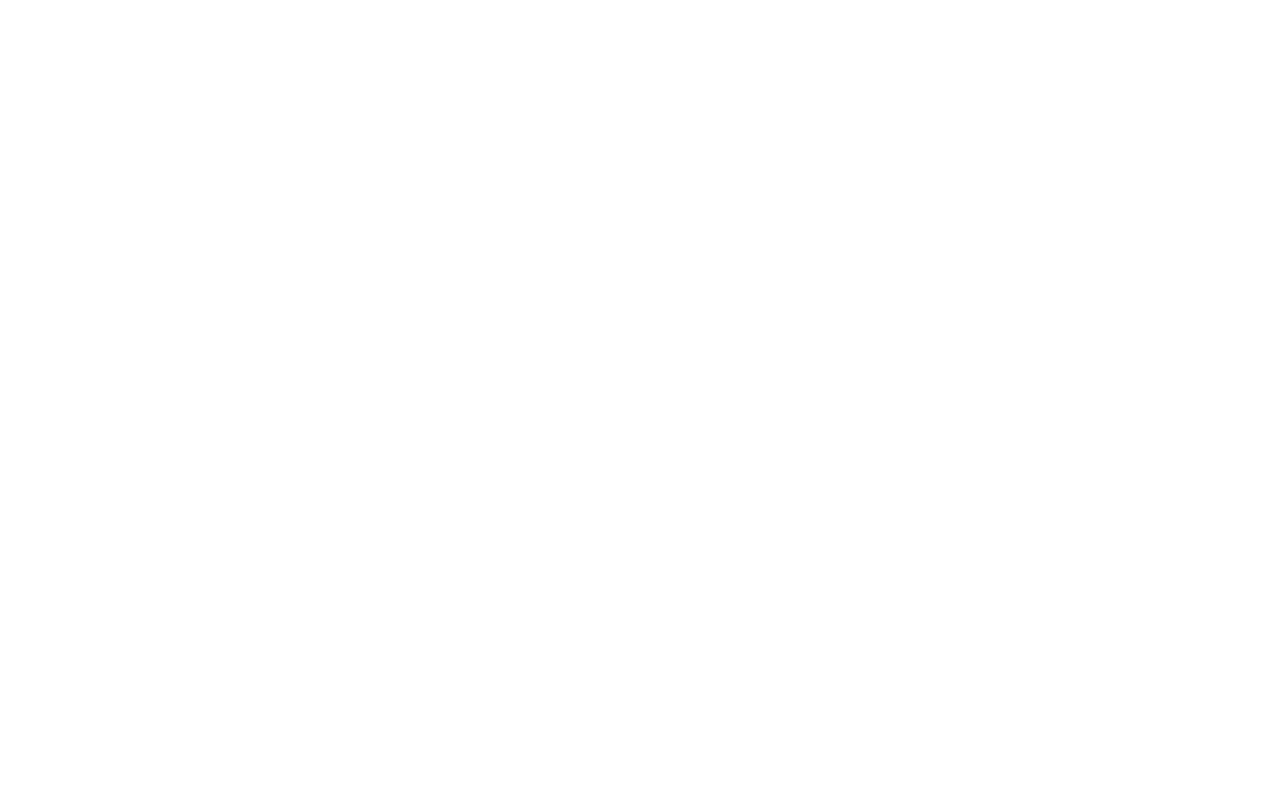
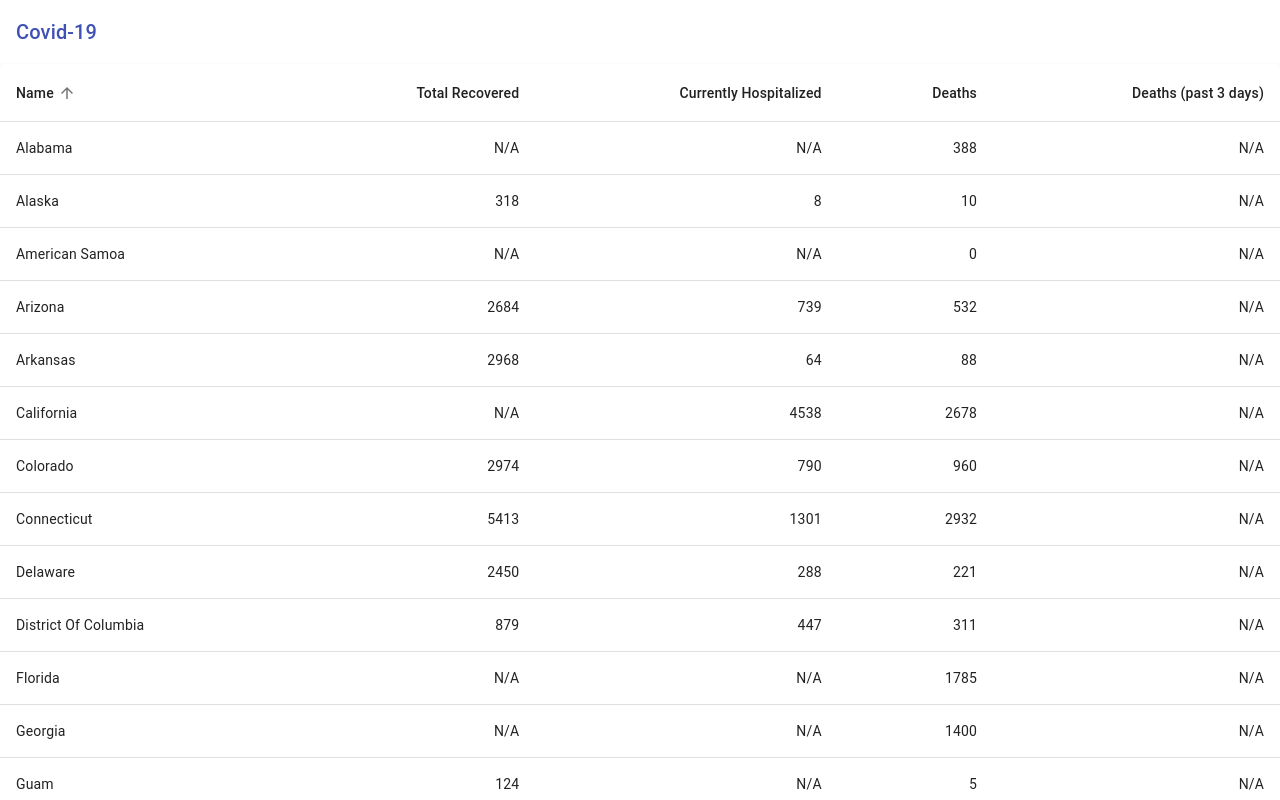
Before and after one commit to Beadsley/Covid-19-webapp, a React (Create React App) app in the folder client/: page / in a window 1280 px wide. Shown: the top 800 px of the page. Built offline with nearby package versions, Linux system fonts and the light colour scheme.

Commit message:
Table component added

```diff
--- a/client/src/App.js
+++ b/client/src/App.js
@@ -1,10 +1,10 @@
 import React from 'react';
+import Table from './components/Table';
 
 function App() {
-  return (
-    <div>
-    </div>
-  );
+  return <div>
+    <Table />
+  </div>;
 }
 
 export default App;
--- /dev/null
+++ b/client/src/components/Table.js
@@ -0,0 +1,166 @@
+import React, { useEffect, useState } from 'react';
+import {
+  Table,
+  TableBody,
+  TableCell,
+  TableContainer,
+  TableHead,
+  TableRow,
+  Paper,
+  Typography,
+  TableSortLabel,
+  makeStyles,
+} from '@material-ui/core';
+import config from '../config';
+
+const useStyles = makeStyles((theme) => ({
+  table: {
+    minWidth: 650,
+    borderCollapse: 'separate',
+  },
+  header: {
+    display: 'flex',
+    justifyContent: 'space-between',
+    margin: theme.spacing(2),
+  },
+  subHeader: {
+    fontSize: '1rem',
+    border: 'none',
+    backgroundColor: 'transparent',
+    outline: '0',
+  },
+}));
+
+const compare = (key, asc) => (asc ? (a, b) => (a[key] < b[key] ? -1 : 1) : (a, b) => (a[key] > b[key] ? -1 : 1));
+
+export default function FlaggedPsychologistTable() {
+  const [sort, setSort] = useState({ active: 'name', comparator: compare('name', true), direction: 'ascending' });
+  const classes = useStyles();
+  const data = config.mockdata;
+
+  return (
+    <>
+      <div className={classes.header}>
+        <Typography variant='h6' id='tableTitle' component='div' color='primary'>
+          {' Covid-19'}
+        </Typography>
+      </div>
+      <TableContainer component={Paper}>
+        <Table className={classes.table} aria-label='simple table'>
+          <TableHead>
+            <TableRow>
+              <TableCell>
+                <TableSortLabel
+                  active={sort.active === 'name'}
+                  direction={sort.direction === 'ascending' ? 'asc' : 'desc'}
+                  onClick={() => {
+                    sort.direction === 'ascending' && sort.active === 'name'
+                      ? setSort({ active: 'name', comparator: compare('name', false), direction: 'descending' })
+                      : setSort({ active: 'name', comparator: compare('name', true), direction: 'ascending' });
+                  }}
+                >
+                  {'Name'}
+                </TableSortLabel>
+              </TableCell>
+              <TableCell align='right'>
+                <TableSortLabel
+                  active={sort.active === 'hospitalized'}
+                  direction={sort.direction === 'ascending' ? 'asc' : 'desc'}
+                  onClick={() => {
+                    sort.direction === 'ascending' && sort.active === 'recovered'
+                      ? setSort({
+                          active: 'recovered',
+                          comparator: compare('recovered', false),
+                          direction: 'descending',
+                        })
+                      : setSort({
+                          active: 'recovered',
+                          comparator: compare('recovered', true),
+                          direction: 'ascending',
+                        });
+                  }}
+                >
+                  {'Total Recovered'}
+                </TableSortLabel>
+              </TableCell>
+              <TableCell align='right'>
+                <TableSortLabel
+                  active={sort.active === 'hospitalized'}
+                  direction={sort.direction === 'ascending' ? 'asc' : 'desc'}
+                  onClick={() => {
+                    sort.direction === 'ascending' && sort.active === 'hospitalized'
+                      ? setSort({
+                          active: 'hospitalized',
+                          comparator: compare('hospitalizedCurrently', false),
+                          direction: 'descending',
+                        })
+                      : setSort({
+                          active: 'hospitalized',
+                          comparator: compare('hospitalizedCurrently', true),
+                          direction: 'ascending',
+                        });
+                  }}
+                >
+                  {'Currently Hospitalized'}
+                </TableSortLabel>
+              </TableCell>
+              <TableCell align='right'>
+                <TableSortLabel
+                  active={sort.active === 'deaths'}
+                  direction={sort.direction === 'ascending' ? 'asc' : 'desc'}
+                  onClick={() => {
+                    sort.direction === 'ascending' && sort.active === 'deaths'
+                      ? setSort({
+                          active: 'deaths',
+                          comparator: compare('deaths', false),
+                          direction: 'descending',
+                        })
+                      : setSort({
+                          active: 'deaths',
+                          comparator: compare('deaths', true),
+                          direction: 'ascending',
+                        });
+                  }}
+                >
+                  {'Deaths'}
+                </TableSortLabel>
+              </TableCell>
+              <TableCell align='right'>
+                <TableSortLabel
+                  active={sort.active === 'last3daysDeaths'}
+                  direction={sort.direction === 'ascending' ? 'asc' : 'desc'}
+                  onClick={() => {
+                    sort.direction === 'ascending' && sort.active === 'last3daysDeaths'
+                      ? setSort({
+                          active: 'last3daysDeaths',
+                          comparator: compare('last3daysDeaths', false),
+                          direction: 'descending',
+                        })
+                      : setSort({
+                          active: 'last3daysDeaths',
+                          comparator: compare('last3daysDeaths', true),
+                          direction: 'ascending',
+                        });
+                  }}
+                >
+                  {' Deaths (past 3 days)'}
+                </TableSortLabel>
+              </TableCell>
+            </TableRow>
+          </TableHead>
+          <TableBody>
+            {data.sort(sort.comparator).map((row) => (
+              <TableRow key={row.name}>
+                <TableCell align='left'>{row.name}</TableCell>
+                <TableCell align='right'>{row.recovered === null ? 'N/A' : row.recovered}</TableCell>
+                <TableCell align='right'>{row.hospitalizedCurrently === null ? 'N/A' : row.hospitalizedCurrently}</TableCell>
+                <TableCell align='right'>{row.deaths === null ? 'N/A' : row.deaths}</TableCell>
+                <TableCell align='right'>{row.last3daysDeaths === null ? 'N/A' : row.last3daysDeaths}</TableCell>
+              </TableRow>
+            ))}
+          </TableBody>
+        </Table>
+      </TableContainer>
+    </>
+  );
+}
```
